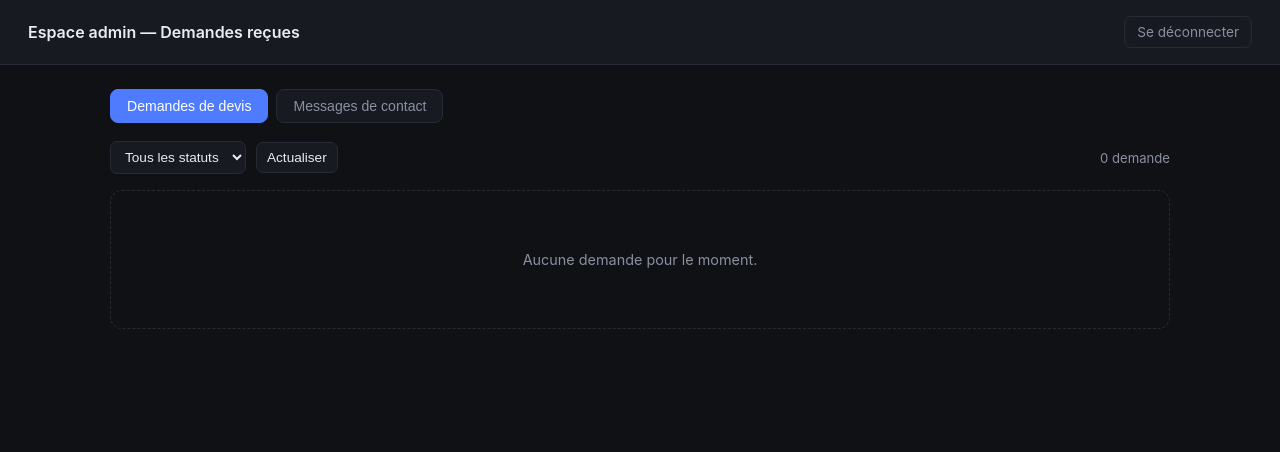
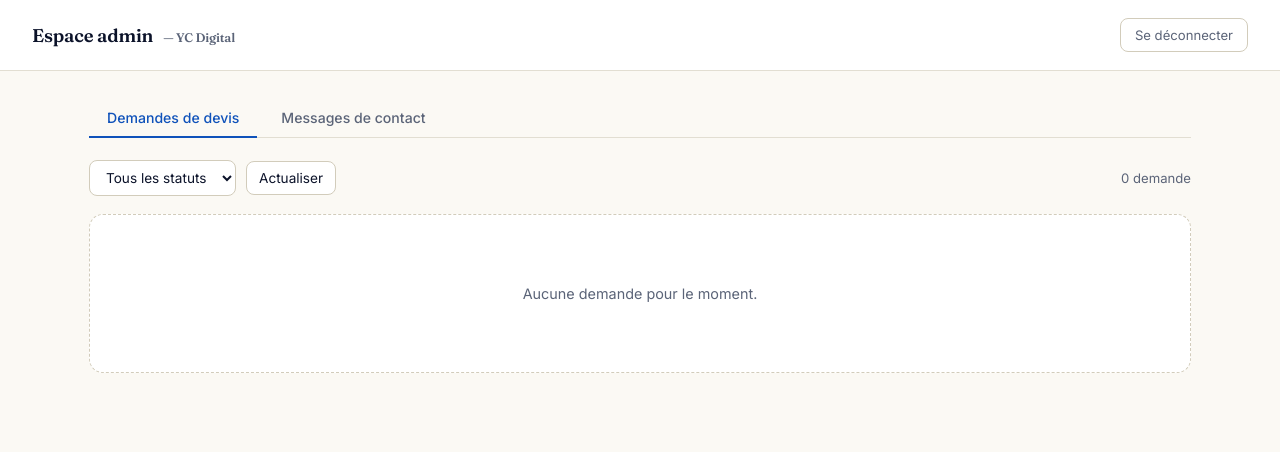
Before and after one commit to AstonDiv1/YC, a Flask app: page /admin in a window 1280 px wide. Shown: the top 452 px of the page. Run offline with Flask 3, Linux system fonts and the light colour scheme; the visitor is signed in with stand-in values (Sample User, id 1); data that the repository does not hold is empty.

Commit message:
Update admin_dashboard.html

```diff
--- a/GITH/templates/admin_dashboard.html
+++ b/GITH/templates/admin_dashboard.html
@@ -4,173 +4,276 @@
 <meta charset="UTF-8">
 <meta name="viewport" content="width=device-width, initial-scale=1.0">
 <meta name="robots" content="noindex, nofollow">
-<title>Espace admin</title>
+<title>Espace admin — YC Digital</title>
+<link rel="preconnect" href="https://fonts.googleapis.com">
+<link rel="preconnect" href="https://fonts.gstatic.com" crossorigin>
+<link href="https://fonts.googleapis.com/css2?family=Fraunces:opsz,wght@9..144,500;9..144,600&family=Inter:wght@400;500;600&display=swap" rel="stylesheet">
 <style>
+  /* Palette alignée sur le site (ivory / ink / sapphire) */
   :root{
-    --bg:#0f1115;
-    --panel:#171a21;
-    --panel-2:#1d212b;
-    --border:#262b36;
-    --text:#e9ecf1;
-    --muted:#8a90a0;
-    --accent:#4f7cff;
-    --ok:#39d98a;
-    --warn:#ffb648;
-    --danger:#ff6b6b;
+    --ivory:#F4F1EA;
+    --paper:#FBF9F4;
+    --ink:#0B1229;
+    --ink-2:#141C36;
+    --muted:#5B6478;
+    --soft:#8B93A6;
+    --line:#E2DED2;
+    --line-strong:#D2CCBB;
+    --accent:#0F52BA;
+    --accent-ink:#0A2E6D;
+    --accent-soft:#EAF1FC;
+    --ok:#1F7A4C;
+    --warn:#B8791F;
+    --danger:#B33A2A;
+    --font-display:"Fraunces",Georgia,serif;
+    --font-body:"Inter",-apple-system,BlinkMacSystemFont,"Segoe UI",sans-serif;
   }
   *{box-sizing:border-box;}
   body{
     margin:0;
-    background:var(--bg);
-    color:var(--text);
-    font-family:-apple-system,BlinkMacSystemFont,"Segoe UI",Roboto,Helvetica,Arial,sans-serif;
+    background:var(--paper);
+    color:var(--ink);
+    font-family:var(--font-body);
+    -webkit-font-smoothing:antialiased;
   }
   header{
     display:flex;
     align-items:center;
     justify-content:space-between;
-    padding:16px 28px;
-    border-bottom:1px solid var(--border);
-    background:var(--panel);
+    padding:18px 32px;
+    border-bottom:1px solid var(--line);
+    background:#fff;
     position:sticky;
     top:0;
     z-index:10;
   }
-  header h1{ font-size:1rem; margin:0; font-weight:600; }
-  header a{
+  header h1{
+    font-family:var(--font-display);
+    font-size:1.15rem;
+    margin:0;
+    font-weight:600;
+    letter-spacing:-.01em;
+  }
+  header .brand{ color:var(--muted); font-size:.78rem; margin-left:10px; }
+  header a.logout{
     color:var(--muted);
     text-decoration:none;
-    font-size:.85rem;
-    border:1px solid var(--border);
-    padding:7px 12px;
-    border-radius:7px;
+    font-size:.82rem;
+    border:1px solid var(--line-strong);
+    padding:8px 14px;
+    border-radius:8px;
+    transition:all .2s;
   }
-  header a:hover{ color:var(--text); border-color:var(--accent); }
-
-  main{ max-width:1100px; margin:0 auto; padding:24px 20px 60px; }
-
-  .tabs{ display:flex; gap:8px; margin-bottom:18px; }
+  header a.logout:hover{ color:var(--ink); border-color:var(--ink); }
+  main{ max-width:1150px; margin:0 auto; padding:28px 24px 80px; }
+  .tabs{ display:flex; gap:6px; margin-bottom:22px; border-bottom:1px solid var(--line); }
   .tab-btn{
-    padding:8px 16px;
-    border-radius:8px;
-    border:1px solid var(--border);
-    background:var(--panel);
+    padding:10px 18px;
+    border:none;
+    background:transparent;
     color:var(--muted);
     cursor:pointer;
     font-size:.88rem;
+    font-weight:500;
+    border-bottom:2px solid transparent;
+    margin-bottom:-1px;
+    transition:all .2s;
+    font-family:var(--font-body);
   }
-  .tab-btn.active{ background:var(--accent); color:#fff; border-color:var(--accent); }
-
+  .tab-btn:hover{ color:var(--ink); }
+  .tab-btn.active{ color:var(--accent); border-bottom-color:var(--accent); }
   .toolbar{
     display:flex;
     gap:10px;
     align-items:center;
-    margin-bottom:16px;
+    margin-bottom:18px;
     flex-wrap:wrap;
   }
   select, .toolbar button{
-    background:var(--panel);
-    color:var(--text);
-    border:1px solid var(--border);
-    border-radius:7px;
-    padding:7px 10px;
+    background:#fff;
+    color:var(--ink);
+    border:1px solid var(--line-strong);
+    border-radius:8px;
+    padding:8px 12px;
     font-size:.85rem;
+    font-family:var(--font-body);
   }
-  .toolbar button{ cursor:pointer; }
-  .toolbar button:hover{ border-color:var(--accent); }
+  .toolbar button{ cursor:pointer; transition:all .2s; }
+  .toolbar button:hover{ border-color:var(--accent); color:var(--accent); }
   .count{ color:var(--muted); font-size:.82rem; margin-left:auto; }
-
   .empty{
     text-align:center;
     color:var(--muted);
-    padding:60px 20px;
-    border:1px dashed var(--border);
-    border-radius:12px;
+    padding:70px 20px;
+    border:1px dashed var(--line-strong);
+    border-radius:14px;
     font-size:.9rem;
+    background:#fff;
   }
-
-  .list{ display:flex; flex-direction:column; gap:10px; }
+  .list{ display:flex; flex-direction:column; gap:12px; }
   .item{
-    background:var(--panel);
-    border:1px solid var(--border);
-    border-radius:12px;
+    background:#fff;
+    border:1px solid var(--line);
+    border-radius:14px;
     overflow:hidden;
+    transition:border-color .2s, box-shadow .2s;
   }
+  .item:hover{ border-color:var(--line-strong); box-shadow:0 8px 24px -18px rgba(11,18,41,.18); }
   .item-head{
     display:flex;
     align-items:center;
-    gap:14px;
-    padding:14px 16px;
+    gap:16px;
+    padding:16px 20px;
     cursor:pointer;
   }
-  .item-head:hover{ background:var(--panel-2); }
-  .item-head .name{ font-weight:600; font-size:.92rem; }
-  .item-head .service{ color:var(--muted); font-size:.82rem; }
-  .item-head .date{ color:var(--muted); font-size:.78rem; margin-left:auto; white-space:nowrap; }
-
+  .item-head .name{ font-weight:600; font-size:.95rem; color:var(--ink); }
+  .item-head .service{ color:var(--muted); font-size:.8rem; margin-top:2px; }
+  .item-head .date{ color:var(--soft); font-size:.78rem; margin-left:auto; white-space:nowrap; }
   .badge{
-    font-size:.72rem;
-    padding:3px 9px;
+    font-size:.7rem;
+    padding:4px 10px;
     border-radius:999px;
     font-weight:600;
     white-space:nowrap;
+    letter-spacing:.02em;
   }
-  .badge.nouveau{ background:rgba(79,124,255,.15); color:#7fa0ff; }
-  .badge.en_cours{ background:rgba(255,182,72,.15); color:var(--warn); }
-  .badge.devis_envoye{ background:rgba(139,92,246,.15); color:#a78bfa; }
-  .badge.termine{ background:rgba(57,217,138,.15); color:var(--ok); }
-  .badge.annule{ background:rgba(255,107,107,.15); color:var(--danger); }
-
+  .badge.nouveau{ background:var(--accent-soft); color:var(--accent-ink); }
+  .badge.en_cours{ background:#FDF3E1; color:var(--warn); }
+  .badge.devis_envoye{ background:#EFE9FB; color:#6A47C4; }
+  .badge.termine{ background:#E4F3EB; color:var(--ok); }
+  .badge.annule{ background:#FBE7E3; color:var(--danger); }
   .item-body{
     display:none;
-    padding:0 16px 18px;
-    border-top:1px solid var(--border);
+    padding:8px 22px 22px;
+    border-top:1px solid var(--line);
+    background:linear-gradient(180deg, #FDFBF7 0%, #fff 100%);
   }
   .item.open .item-body{ display:block; }
-  .item.open .item-head{ background:var(--panel-2); }
-
   .grid{
     display:grid;
-    grid-template-columns:repeat(auto-fill, minmax(200px,1fr));
+    grid-template-columns:repeat(auto-fill, minmax(210px,1fr));
+    gap:14px;
+    margin:16px 0;
+  }
+  .field{ font-size:.85rem; }
+  .field .k{
+    color:var(--soft);
+    display:block;
+    margin-bottom:3px;
+    font-size:.7rem;
+    text-transform:uppercase;
+    letter-spacing:.06em;
+    font-weight:500;
+  }
+  .field .v{ word-break:break-word; color:var(--ink); }
+  .field .v a{ color:var(--accent); text-decoration:none; }
+  .field .v a:hover{ text-decoration:underline; }
+  .section-title{
+    font-family:var(--font-display);
+    font-size:.95rem;
+    color:var(--ink);
+    margin:18px 0 10px;
+    font-weight:600;
+  }
+  .msg-box{
+    background:#fff;
+    border:1px solid var(--line);
+    border-radius:10px;
+    padding:14px 16px;
+    font-size:.88rem;
+    line-height:1.55;
+    white-space:pre-wrap;
+    color:var(--ink-2);
+  }
+  /* -------- Zone fichiers / galerie photo -------- */
+  .files-wrap{ margin-top:6px; }
+  .gallery{
+    display:grid;
+    grid-template-columns:repeat(auto-fill, minmax(150px,1fr));
     gap:10px;
-    margin:14px 0;
+    margin-bottom:12px;
   }
-  .field{ font-size:.82rem; }
-  .field .k{ color:var(--muted); display:block; margin-bottom:2px; font-size:.72rem; text-transform:uppercase; letter-spacing:.03em; }
-  .field .v{ word-break:break-word; }
-  .field .v a{ color:var(--accent); }
-
-  .msg-box{
-    background:var(--bg);
-    border:1px solid var(--border);
+  .thumb{
+    display:block;
+    aspect-ratio:1/1;
+    border-radius:10px;
+    overflow:hidden;
+    border:1px solid var(--line);
+    background:var(--ivory);
+    position:relative;
+    text-decoration:none;
+  }
+  .thumb img{
+    width:100%; height:100%; object-fit:cover; display:block;
+    transition:transform .3s;
+  }
+  .thumb:hover img{ transform:scale(1.04); }
+  .thumb .cap{
+    position:absolute; left:0; right:0; bottom:0;
+    padding:6px 8px;
+    background:linear-gradient(180deg, rgba(11,18,41,0) 0%, rgba(11,18,41,.78) 100%);
+    color:#fff; font-size:.7rem;
+    white-space:nowrap; overflow:hidden; text-overflow:ellipsis;
+  }
+  .file-list{
+    display:flex; flex-direction:column; gap:6px;
+  }
+  .file-row{
+    display:flex; align-items:center; gap:10px;
+    padding:9px 12px;
+    background:#fff;
+    border:1px solid var(--line);
     border-radius:8px;
-    padding:12px;
-    font-size:.85rem;
-    line-height:1.5;
-    white-space:pre-wrap;
-    margin:6px 0 14px;
+    font-size:.83rem;
   }
-
-  .row-actions{ display:flex; align-items:center; gap:8px; margin-top:10px; }
-  .row-actions label{ font-size:.78rem; color:var(--muted); }
-  .saved-flag{ font-size:.78rem; color:var(--ok); opacity:0; transition:opacity .3s; }
+  .file-row .fname{ color:var(--ink); font-weight:500; flex:1; word-break:break-word; }
+  .file-row .fsize{ color:var(--soft); font-size:.75rem; }
+  .file-row a{
+    color:var(--accent); text-decoration:none;
+    padding:4px 10px; border:1px solid var(--line-strong); border-radius:6px;
+    font-size:.75rem;
+  }
+  .file-row a:hover{ border-color:var(--accent); background:var(--accent-soft); }
+  /* -------- Actions -------- */
+  .row-actions{
+    display:flex; align-items:center; gap:10px; margin-top:16px;
+    padding-top:14px; border-top:1px solid var(--line);
+  }
+  .row-actions label{ font-size:.8rem; color:var(--muted); }
+  .saved-flag{
+    font-size:.78rem; color:var(--ok); opacity:0; transition:opacity .3s;
+    font-weight:500;
+  }
   .saved-flag.show{ opacity:1; }
+  /* -------- Lightbox photo -------- */
+  .lightbox{
+    position:fixed; inset:0;
+    background:rgba(11,18,41,.85);
+    display:none;
+    align-items:center; justify-content:center;
+    z-index:100;
+    padding:30px;
+    cursor:zoom-out;
+  }
+  .lightbox.open{ display:flex; }
+  .lightbox img{
+    max-width:100%; max-height:100%;
+    border-radius:6px;
+    box-shadow:0 20px 60px rgba(0,0,0,.5);
+  }
 </style>
 </head>
 <body>
-
 <header>
-  <h1>Espace admin — Demandes reçues</h1>
-  <a href="{{ url_for('admin_logout') }}">Se déconnecter</a>
+  <h1>Espace admin<span class="brand">— YC Digital</span></h1>
+  <a class="logout" href="{{ url_for('admin_logout') }}">Se déconnecter</a>
 </header>
-
 <main>
   <div class="tabs">
     <button class="tab-btn active" data-tab="bookings">Demandes de devis</button>
     <button class="tab-btn" data-tab="messages">Messages de contact</button>
   </div>
 
-  <!-- ============== ONGLET DEMANDES ============== -->
   <section id="tab-bookings">
     <div class="toolbar">
       <select id="filtreStatut">
@@ -187,7 +290,6 @@
     <div id="bookingsList" class="list"></div>
   </section>
 
-  <!-- ============== ONGLET MESSAGES ============== -->
   <section id="tab-messages" style="display:none;">
     <div class="toolbar">
       <button id="refreshMessages">Actualiser</button>
@@ -197,6 +299,8 @@
   </section>
 </main>
 
+<div class="lightbox" id="lightbox"><img alt="" id="lightboxImg"></div>
+
 <script>
 const STATUTS_LABELS = {
   nouveau: "Nouveau",
@@ -205,6 +309,8 @@ const STATUTS_LABELS = {
   termine: "Terminé",
   annule: "Annulé",
 };
+const LOGIN_URL = "{{ url_for('admin_login') }}";
+const IMAGE_MIMES = ["image/jpeg","image/png","image/webp","image/gif","image/heic","image/heif","image/avif","image/svg+xml"];
 
 function escapeHtml(str){
   if(str === undefined || str === null) return "";
@@ -212,12 +318,69 @@ function escapeHtml(str){
     .replaceAll("&","&amp;").replaceAll("<","&lt;")
     .replaceAll(">","&gt;").replaceAll('"',"&quot;");
 }
-
 function formatDate(iso){
   try{
     const d = new Date(iso);
     return d.toLocaleString("fr-FR", { day:"2-digit", month:"2-digit", year:"numeric", hour:"2-digit", minute:"2-digit" });
   }catch(e){ return iso; }
+}
+function humanSize(bytes){
+  if(!bytes && bytes !== 0) return "";
+  if(bytes < 1024) return bytes + " o";
+  if(bytes < 1024*1024) return Math.round(bytes/1024) + " Ko";
+  return (bytes/(1024*1024)).toFixed(1) + " Mo";
+}
+function isImage(f){
+  const mt = (f.mimetype || "").toLowerCase();
+  if(IMAGE_MIMES.includes(mt)) return true;
+  const ext = (f.filename_original || "").toLowerCase().split(".").pop();
+  return ["jpg","jpeg","png","webp","gif","heic","heif","avif","svg"].includes(ext);
+}
+function fileUrl(bookingId, stored, download=false){
+  const base = `/api/bookings/${encodeURIComponent(bookingId)}/fichiers/${encodeURIComponent(stored)}`;
+  return download ? base + "?dl=1" : base;
+}
+
+// ---------------- Lightbox ----------------
+const lb = document.getElementById("lightbox");
+const lbImg = document.getElementById("lightboxImg");
+lb.addEventListener("click", () => lb.classList.remove("open"));
+document.addEventListener("keydown", (e) => { if(e.key === "Escape") lb.classList.remove("open"); });
+
+function renderFiles(booking){
+  const files = booking.fichiers || [];
+  if(files.length === 0) return "";
+  const images = files.filter(isImage);
+  const autres = files.filter(f => !isImage(f));
+
+  let html = '<div class="section-title">Fichiers joints</div><div class="files-wrap">';
+
+  if(images.length){
+    html += '<div class="gallery">';
+    images.forEach(f => {
+      const url = fileUrl(booking.id, f.filename_stored);
+      html += `
+        <a class="thumb" href="${url}" data-lightbox="1">
+          <img src="${url}" alt="${escapeHtml(f.filename_original)}" loading="lazy">
+          <span class="cap">${escapeHtml(f.filename_original)}</span>
+        </a>`;
+    });
+    html += '</div>';
+  }
+  if(autres.length){
+    html += '<div class="file-list">';
+    autres.forEach(f => {
+      html += `
+        <div class="file-row">
+          <span class="fname">${escapeHtml(f.filename_original)}</span>
+          <span class="fsize">${humanSize(f.size_bytes)}</span>
+          <a href="${fileUrl(booking.id, f.filename_stored, true)}">Télécharger</a>
+        </div>`;
+    });
+    html += '</div>';
+  }
+  html += '</div>';
+  return html;
 }
 
 // ---------------- Onglets ----------------
@@ -240,7 +403,7 @@ async function chargerBookings(){
   let data;
   try{
     const res = await fetch(url);
-    if(res.status === 401){ window.location.href = "/admin/login"; return; }
+    if(res.status === 401){ window.location.href = LOGIN_URL; return; }
     data = await res.json();
   }catch(e){
     list.innerHTML = '<div class="empty">Impossible de charger les demandes. Vérifie ta connexion.</div>';
@@ -248,7 +411,6 @@ async function chargerBookings(){
   }
 
   document.getElementById("bookingsCount").textContent = data.length + (data.length > 1 ? " demandes" : " demande");
-
   if(data.length === 0){
     list.innerHTML = '<div class="empty">Aucune demande pour le moment.</div>';
     return;
@@ -286,8 +448,9 @@ async function chargerBookings(){
           <div class="field"><span class="k">Fourchette de prix</span><span class="v">${escapeHtml(b.fourchette_prix || "—")}</span></div>
           <div class="field"><span class="k">Délai estimé</span><span class="v">${escapeHtml(b.delai_estime || "—")}</span></div>
         </div>
-        ${contact.message ? `<div class="field"><span class="k">Message du client</span></div><div class="msg-box">${escapeHtml(contact.message)}</div>` : ""}
-        ${reponsesHtml ? `<div class="field"><span class="k">Réponses au questionnaire</span></div><div class="grid">${reponsesHtml}</div>` : ""}
+        ${contact.message ? `<div class="section-title">Message du client</div><div class="msg-box">${escapeHtml(contact.message)}</div>` : ""}
+        ${reponsesHtml ? `<div class="section-title">Réponses au questionnaire</div><div class="grid">${reponsesHtml}</div>` : ""}
+        ${renderFiles(b)}
         <div class="row-actions">
           <label for="statut-${b.id}">Statut :</label>
           <select id="statut-${b.id}" data-id="${b.id}" class="statut-select">
@@ -299,15 +462,20 @@ async function chargerBookings(){
         </div>
       </div>
     `;
-
     item.querySelector(".item-head").addEventListener("click", () => {
       item.classList.toggle("open");
     });
-
+    // Lightbox pour les vignettes
+    item.querySelectorAll('a.thumb[data-lightbox]').forEach(a => {
+      a.addEventListener("click", (e) => {
+        e.preventDefault();
+        lbImg.src = a.getAttribute("href");
+        lb.classList.add("open");
+      });
+    });
     list.appendChild(item);
   });
 
-  // Ecouteurs pour le changement de statut (posés après insertion dans le DOM)
   document.querySelectorAll(".statut-select").forEach(sel => {
     sel.addEventListener("click", e => e.stopPropagation());
     sel.addEventListener("change", async (e) => {
@@ -341,24 +509,20 @@ document.getElementById("refreshBookings").addEventListener("click", chargerBook
 async function chargerMessages(){
   const list = document.getElementById("messagesList");
   list.innerHTML = '<div class="empty">Chargement…</div>';
-
   let data;
   try{
     const res = await fetch("/api/messages");
-    if(res.status === 401){ window.location.href = "/admin/login"; return; }
+    if(res.status === 401){ window.location.href = LOGIN_URL; return; }
     data = await res.json();
   }catch(e){
     list.innerHTML = '<div class="empty">Impossible de charger les messages.</div>';
     return;
   }
-
   document.getElementById("messagesCount").textContent = data.length + (data.length > 1 ? " messages" : " message");
-
   if(data.length === 0){
     list.innerHTML = '<div class="empty">Aucun message pour le moment.</div>';
     return;
   }
-
   list.innerHTML = "";
   data.forEach(m => {
     const item = document.createElement("div");
@@ -379,10 +543,8 @@ async function chargerMessages(){
     list.appendChild(item);
   });
 }
-
 document.getElementById("refreshMessages").addEventListener("click", chargerMessages);
 
-// Chargement initial
 chargerBookings();
 chargerMessages();
 </script>
```
